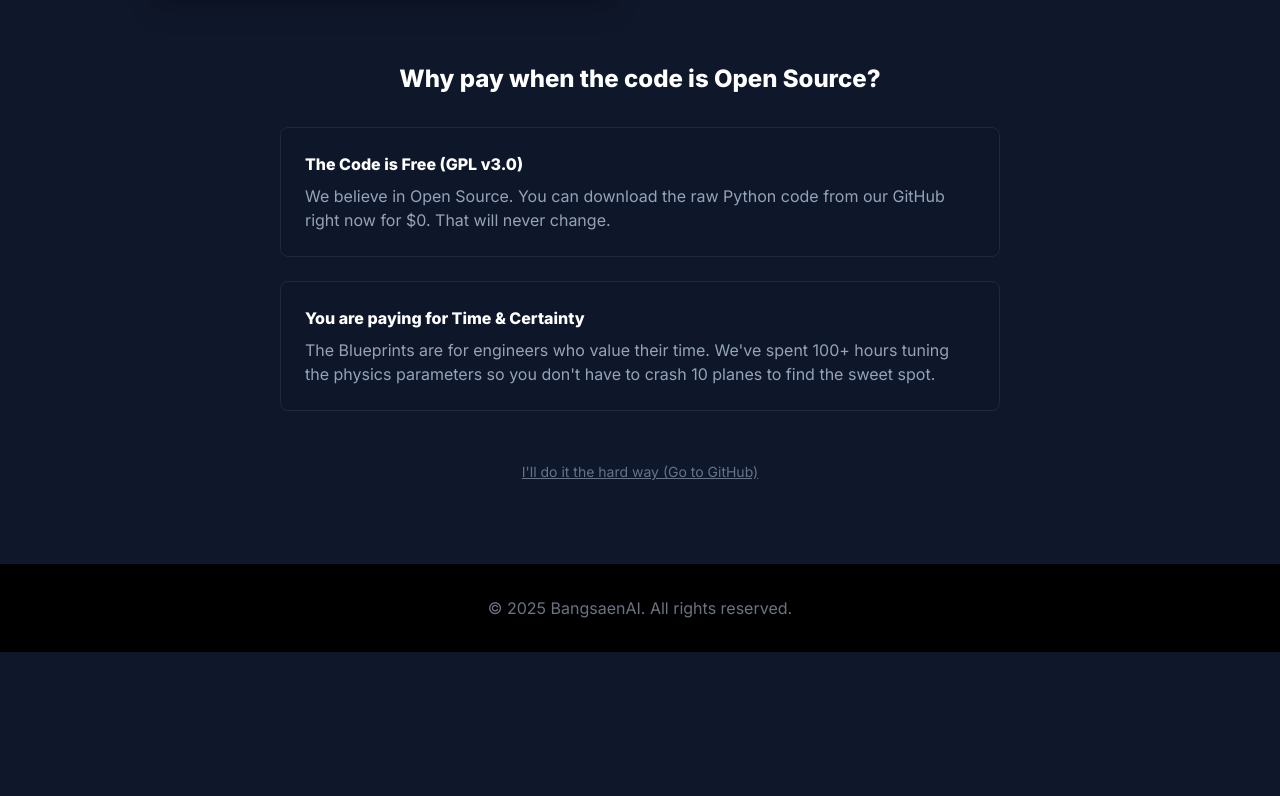
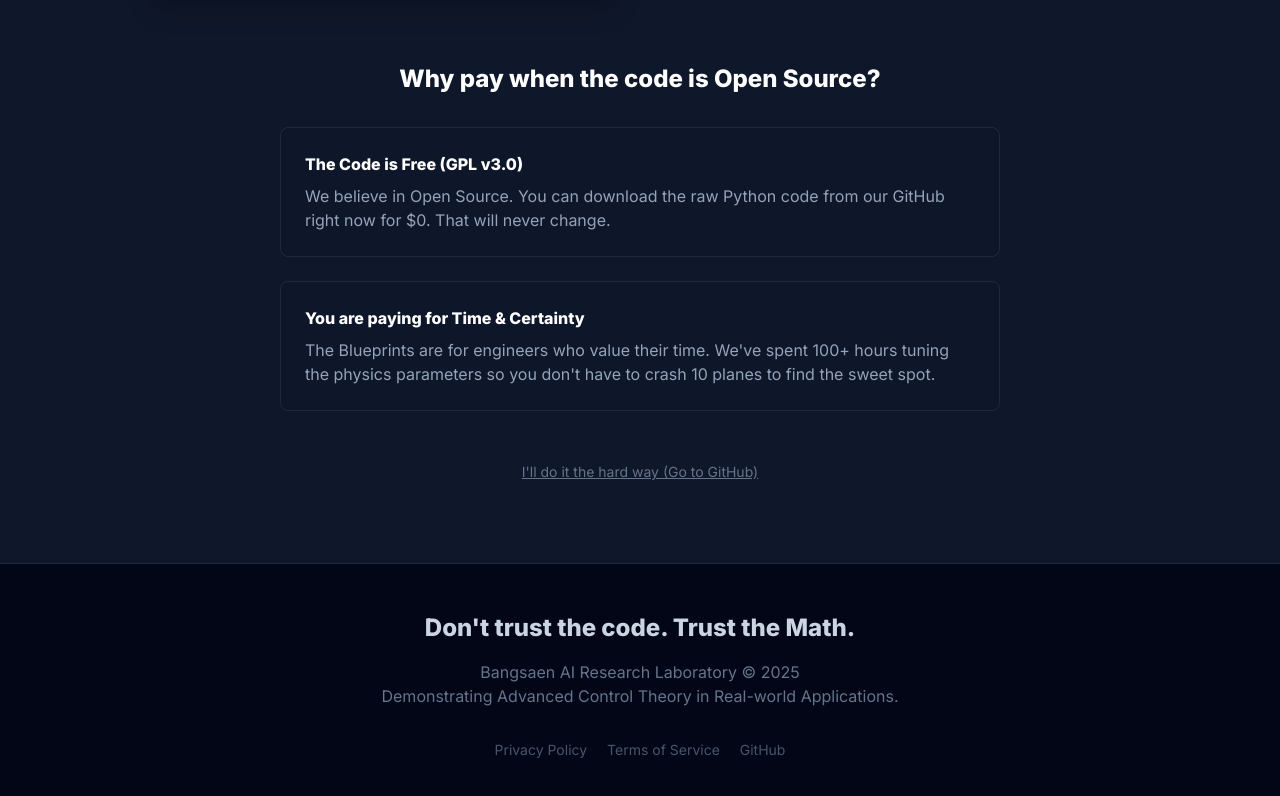
Before and after one commit to bangsaenai/bangsaenai.github.io, a plain HTML site: page flight-blueprints.html in a window 1280 px wide. Shown: the part 1114-1910 px from the top of the page. Before the commit the page ends 1766 px from the top, so only its background shows below. Drawn offline with nearby package versions, Linux system fonts and the light colour scheme; a script that the page names is missing.

Commit message:
Update flight-blueprints.html

```diff
--- a/flight-blueprints.html
+++ b/flight-blueprints.html
@@ -118,10 +118,21 @@
         </div>
     </section>
 
-    <footer class="bg-black text-gray-500 py-8 text-center border-t border-gray-900">
-        <p>&copy; 2025 BangsaenAI. All rights reserved.</p>
+    <footer class="border-t border-slate-800 py-12 bg-slate-950">
+        <div class="max-w-7xl mx-auto px-4 text-center">
+            <h2 class="text-2xl font-bold text-slate-300 mb-4">Don't trust the code. Trust the Math.</h2>
+            <p class="text-slate-500 mb-8">
+                Bangsaen AI Research Laboratory &copy; 2025<br>
+                Demonstrating Advanced Control Theory in Real-world Applications.
+            </p>
+            <div class="text-slate-600 text-sm">
+                <a href="privacy-policy.html" class="hover:text-white mx-2">Privacy Policy</a>
+                <a href="terms.html" class="hover:text-white mx-2">Terms of Service</a>
+                <a href="https://github.com/bangsaenai" class="hover:text-white mx-2">GitHub</a>
+
+            </div>
+        </div>
     </footer>
-
 <script>
 (function(){if(!window.chatbase||window.chatbase("getState")!=="initialized"){window.chatbase=(...arguments)=>{if(!window.chatbase.q){window.chatbase.q=[]}window.chatbase.q.push(arguments)};window.chatbase=new Proxy(window.chatbase,{get(target,prop){if(prop==="q"){return target.q}return(...args)=>target(prop,...args)}})}const onLoad=function(){const script=document.createElement("script");script.src="https://www.chatbase.co/embed.min.js";script.id="qOGqhPaxVWgqP21lEujIv";script.domain="www.chatbase.co";document.body.appendChild(script)};if(document.readyState==="complete"){onLoad()}else{window.addEventListener("load",onLoad)}})();
 </script>
```
